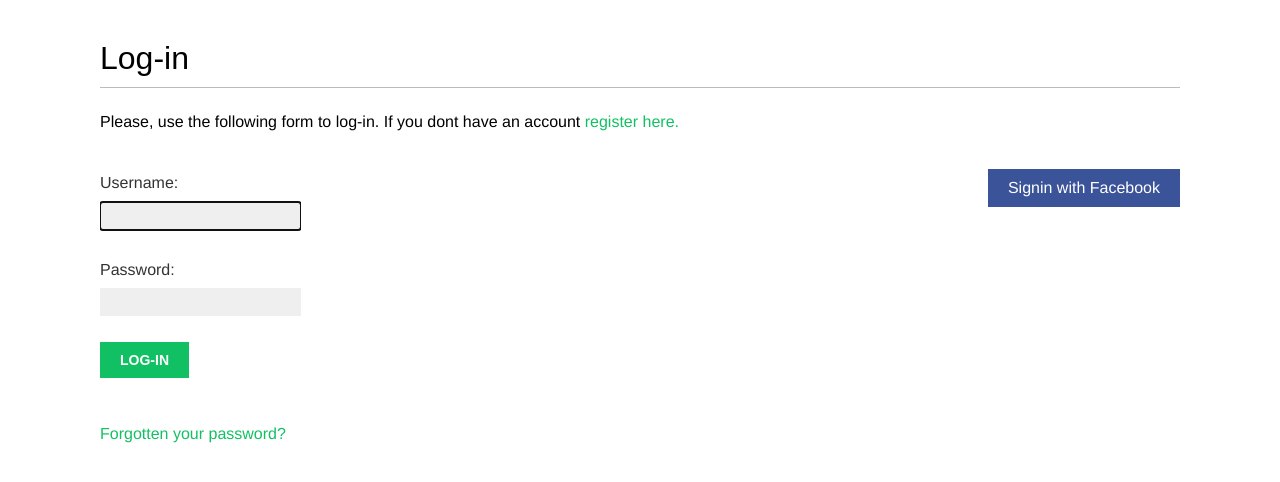
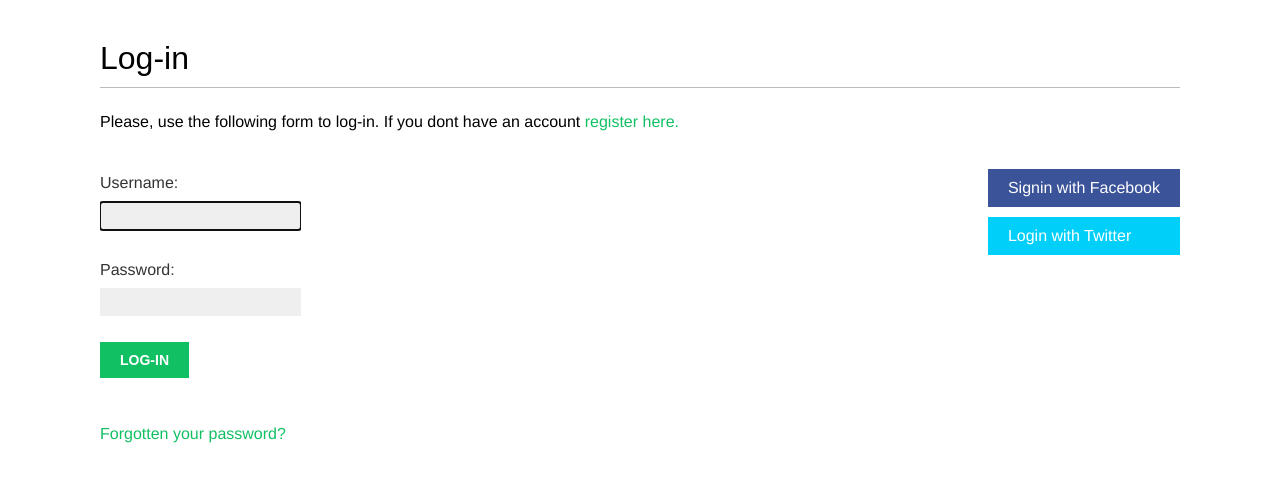
Before and after one commit to ch4zzy/online-shop, a Django app: page /account/login/ in a window 1280 px wide. Shown: the part 47-529 px from the top of the page. Run offline with Django 3.2, Linux system fonts and the light colour scheme; some web fonts are replaced.

Commit message:
edited: added twitter auth button

```diff
--- a/apps/account/templates/registration/login.html
+++ b/apps/account/templates/registration/login.html
@@ -27,6 +27,7 @@
     <div class="social">
         <ul>
             <li class="facebook"><a href="{% url "social:begin" "facebook" %}">Signin with Facebook</a></li>
+            <li class="twitter"><a href="{% url "social:begin" "twitter" %}">Login with Twitter</a></li>
         </ul>
     </div>
 {% endblock %}
```
